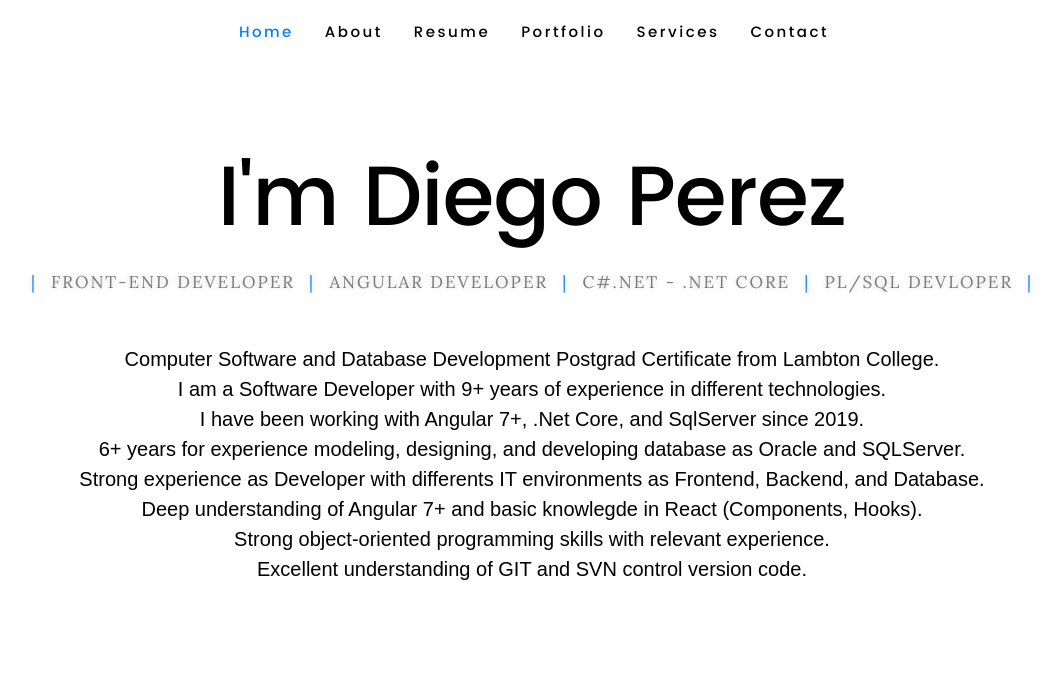
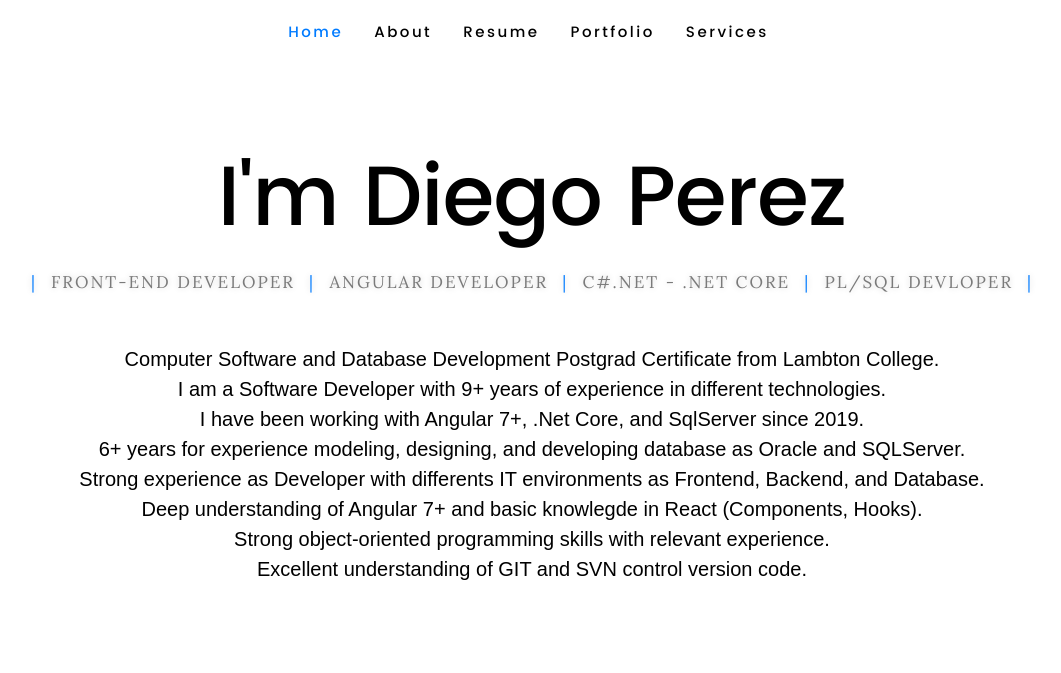
Before and after one commit to dieguits/resumeDiego, a plain HTML site: page index.html in a window 1280 px wide. Shown: the top 673 px of the page, without its empty margins (108-1169 px from the left). Drawn offline with Linux system fonts and the light colour scheme; files whose address does not match are found by name.

Commit message:
removing a link

```diff
--- a/index.html
+++ b/index.html
@@ -55,7 +55,7 @@
                         <a class="smoothscroll" href="#services" title="">Services</a>
                     </li>
                     <li>
-                        <a class="smoothscroll" href="#contact" title="">Contact</a>
+                        <!-- <a class="smoothscroll" href="#contact" title="">Contact</a> -->
                     </li>
                 </ul>
             </nav>
```
